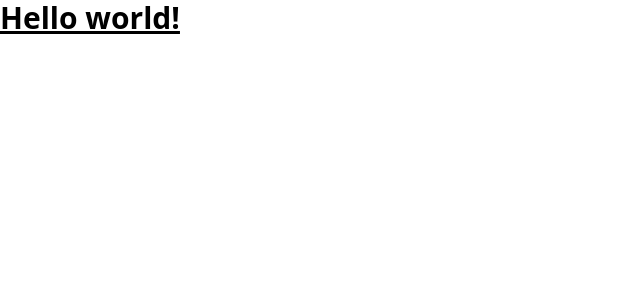
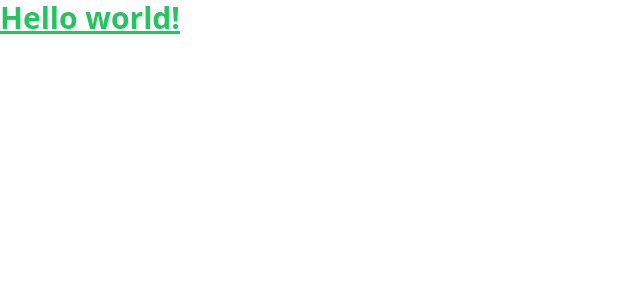
Before and after one commit to shinsaku-web/todoApp3, a React (Vite) app: page / in a window 1280 px wide. Shown: the top 300 px of the page, without its empty margins (0-640 px from the left). Built offline with nearby package versions, Linux system fonts and the light colour scheme.

Commit message:
dbの設定

```diff
--- a/package.json
+++ b/package.json
@@ -6,9 +6,11 @@
   "scripts": {
     "dev": "vite",
     "build": "tsc && vite build",
-    "preview": "vite preview"
+    "preview": "vite preview",
+    "json-server": "json-server --watch db.json"
   },
   "dependencies": {
+    "json-server": "^0.17.1",
     "react": "^18.2.0",
     "react-dom": "^18.2.0"
   },
--- a/src/App.tsx
+++ b/src/App.tsx
@@ -1,5 +1,9 @@
 const App = () => {
-  return <h1 className="text-3xl font-bold underline">Hello world!</h1>;
+  return (
+    <h1 className="text-3xl font-bold text-green-500 underline">
+      Hello world!
+    </h1>
+  );
 };
 
 export default App;
```
Also changed, not shown: 2 other files (tests, documents, lock files or other folders).
